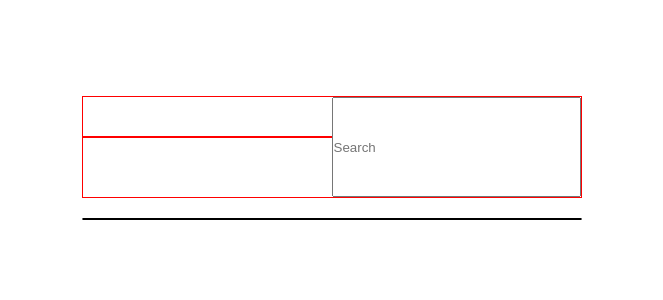
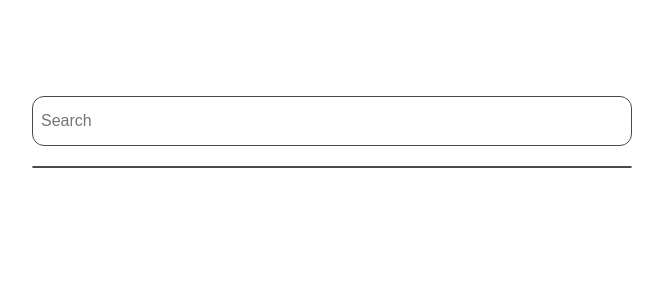
Before and after one commit to yselim/rick-and-morty-selector, a Next.js app: page / in a window 1280 px wide. Shown: the top 300 px of the page, without its empty margins (308-971 px from the left). Built offline with nearby package versions, Linux system fonts and the light colour scheme.

Commit message:
search input ok

```diff
--- a/src/app/globals.css
+++ b/src/app/globals.css
@@ -38,6 +38,7 @@
   --callout-border-rgb: 172, 175, 176;
   --card-rgb: 180, 185, 188;
   --card-border-rgb: 131, 134, 135;
+  --line-color: rgb(74 74 74);
 }
 
 @media (prefers-color-scheme: dark) {
--- a/src/app/page.module.css
+++ b/src/app/page.module.css
@@ -15,44 +15,50 @@
   align-items: center;
   width: 100%;
   margin-bottom: 20px;
-  border: solid red 1px;
+  border: solid  var(--line-color) 1px;
+  border-radius: var(--border-radius);
+  padding: 4px;
 
 }
 
-.selectedNames{
+
+.selectedNameBox{
+  margin-right: 4px;
+  border-radius: var(--border-radius);
+  background-color: #e2e8f0;
+  height: 40px;
   display: flex;
-  flex-direction: row;
-  justify-content: center;
+  flex-wrap: nowrap;
+  padding: 4px;
+  white-space: nowrap;
   align-items: center;
-  width: 100%;
-  margin-bottom: 20px;
-  border: solid red 1px;
-
 }
 
-.selectedNameBox{
-  border: solid blue 1px;
-  margin: 4px;
+.selectorContainer{
+  width: 600px;
+}
+
+.selectorInput{
+  width: 100%;
+  height: 40px;
+  border: 0;
+  padding: 4px;
+  font-size: medium;
 }
 
 
 
-.selectorContainer{
-  width: 500px;
-}
-
-.selectorInput{
-  width: 100%;
-  height: 100px;
-
+.selectorInput:focus-visible{
+  border: 0;
+  outline: none;
 }
 
 .characterTable{
-  border-radius: 12px;
+  border-radius: var(--border-radius);
   width: 100%;
   height: 100%;
   margin-top: 20px;
-  border: 1px solid black;
+  border: 1px solid var(--line-color);;
   border-collapse: collapse;
 
 }
@@ -64,7 +70,7 @@
   align-items: center;
   width: 100%;
   height: 100px;
-  border: 1px solid black;
+  border: 1px solid var(--line-color);;
   border-collapse: collapse;
 
 }
@@ -74,7 +80,7 @@
 }
 
 .characterImage{
-  border-radius: 10px;
+  border-radius: var(--border-radius);
   margin-right: 10px;
 
 }
@@ -88,11 +94,11 @@
   width: 100%;
   font-size: 20px;
   margin-bottom: 10px;
-  color: rgb(74 74 74);
+  color: var(--line-color);
 }
 
 .characterEpisode{
   width: 100%;
-  color: rgb(74 74 74);
+  color:  var(--line-color);
 
 }
--- a/src/app/page.tsx
+++ b/src/app/page.tsx
@@ -36,7 +36,6 @@ export default function Home() {
 
   const searcher = (
     <div className={styles.searchContainer}>
-      <div className={styles.selectedNames}>
       {Object.keys(selectedCharacters).map((char_id) => {
         return (
           <span key={char_id} className={styles.selectedNameBox}>
@@ -54,7 +53,7 @@ export default function Home() {
           </span>
         );
       })}
-      </div>
+
       <input
         type="text"
         value={searchTerm}
```
Lines whose indentation alone changed are shown as unchanged.
